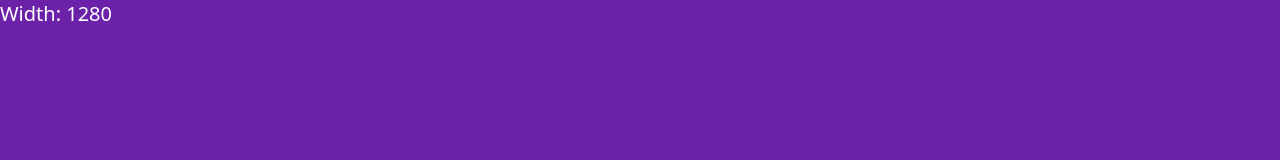
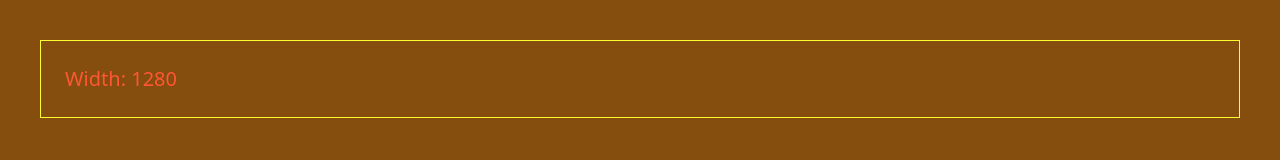
Before and after one commit to alziani/tailwind-css-with-traversy-media, a plain HTML site: page 17-customization/index.html in a window 1280 px wide. Drawn offline with nearby package versions, Linux system fonts and the light colour scheme.

Commit message:
tailwind css with traversey media

```diff
--- a/17-customization/index.html
+++ b/17-customization/index.html
@@ -5,23 +5,43 @@
     <meta http-equiv="X-UA-Compatible" content="IE=edge" />
     <meta name="viewport" content="width=device-width, initial-scale=1.0" />
     <script src="https://cdn.tailwindcss.com"></script>
+    <script>
+      tailwind.config = {
+        theme: {
+          screens: {
+            sm: "550px",
+            md: "880px",
+            lg: "1200px",
+            xl: "1400px",
+          },
+          extend :{
+            colors :{
+              primary: '#ff5733',
+              secondary: '#fffc33'
+            }
+          }
+        },
+      };
+    </script>
     <title>Customization</title>
   </head>
- <body
+  <body
     class="bg-black sm:bg-green-800 md:bg-blue-800 lg:bg-yellow-800 xl:bg-purple-800 2xl:bg-orange-800"
   >
+  <div class="border-secondary border p-6 m-10">
 
-      <h1 class="text-white text-xl"></h1>
+    <h1 class="text-primary text-xl"></h1>
+  </div>
 
     <script>
       function showBrowserWidth() {
-        const width = window.innerWidth
+        const width = window.innerWidth;
 
-        document.querySelector('h1').innerHTML = `Width: ${width}`
+        document.querySelector("h1").innerHTML = `Width: ${width}`;
       }
 
-      window.onload = showBrowserWidth
-      window.onresize = showBrowserWidth
+      window.onload = showBrowserWidth;
+      window.onresize = showBrowserWidth;
     </script>
   </body>
 </html>
```
Also changed, not shown: 16-animation/index.html (+19 -1 lines).
